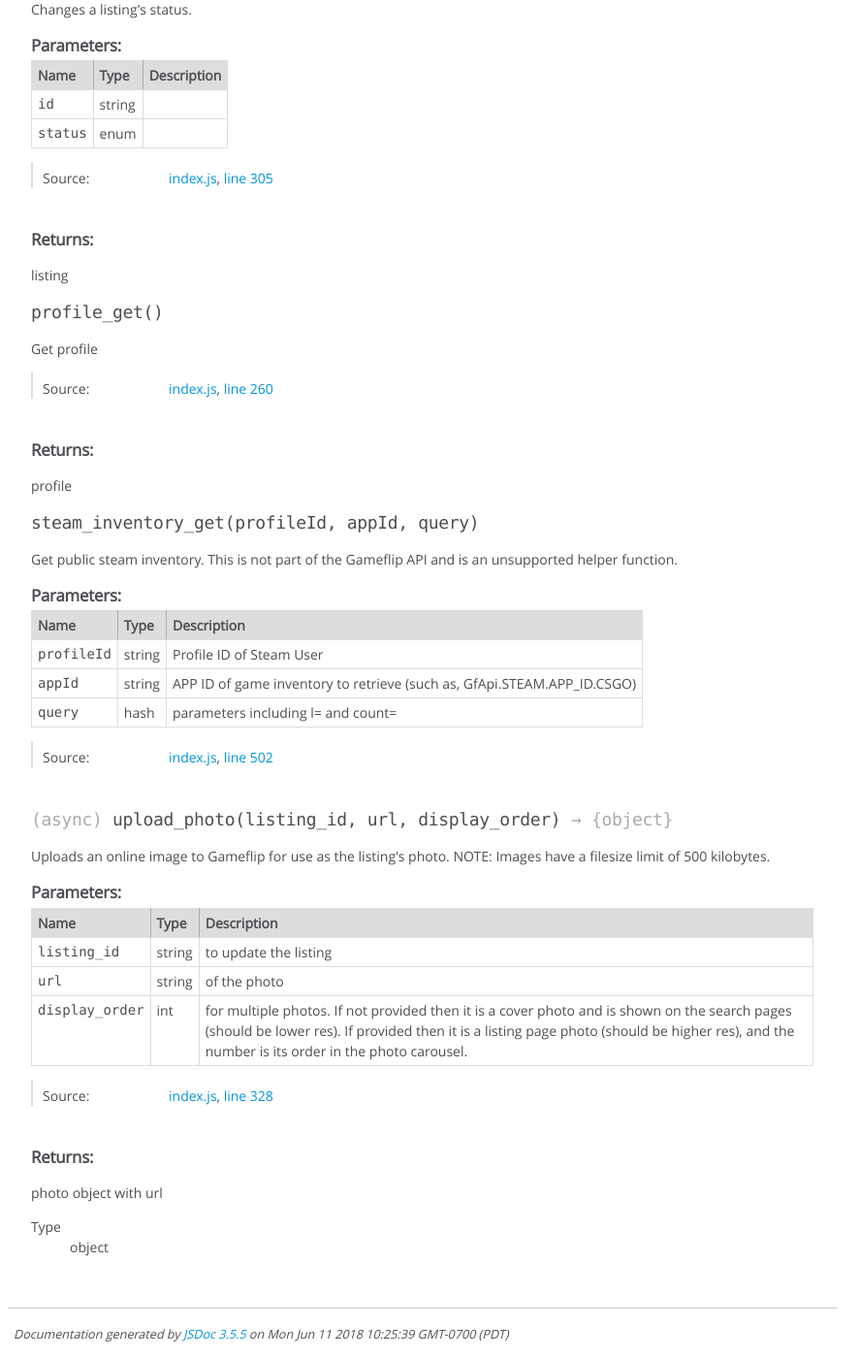
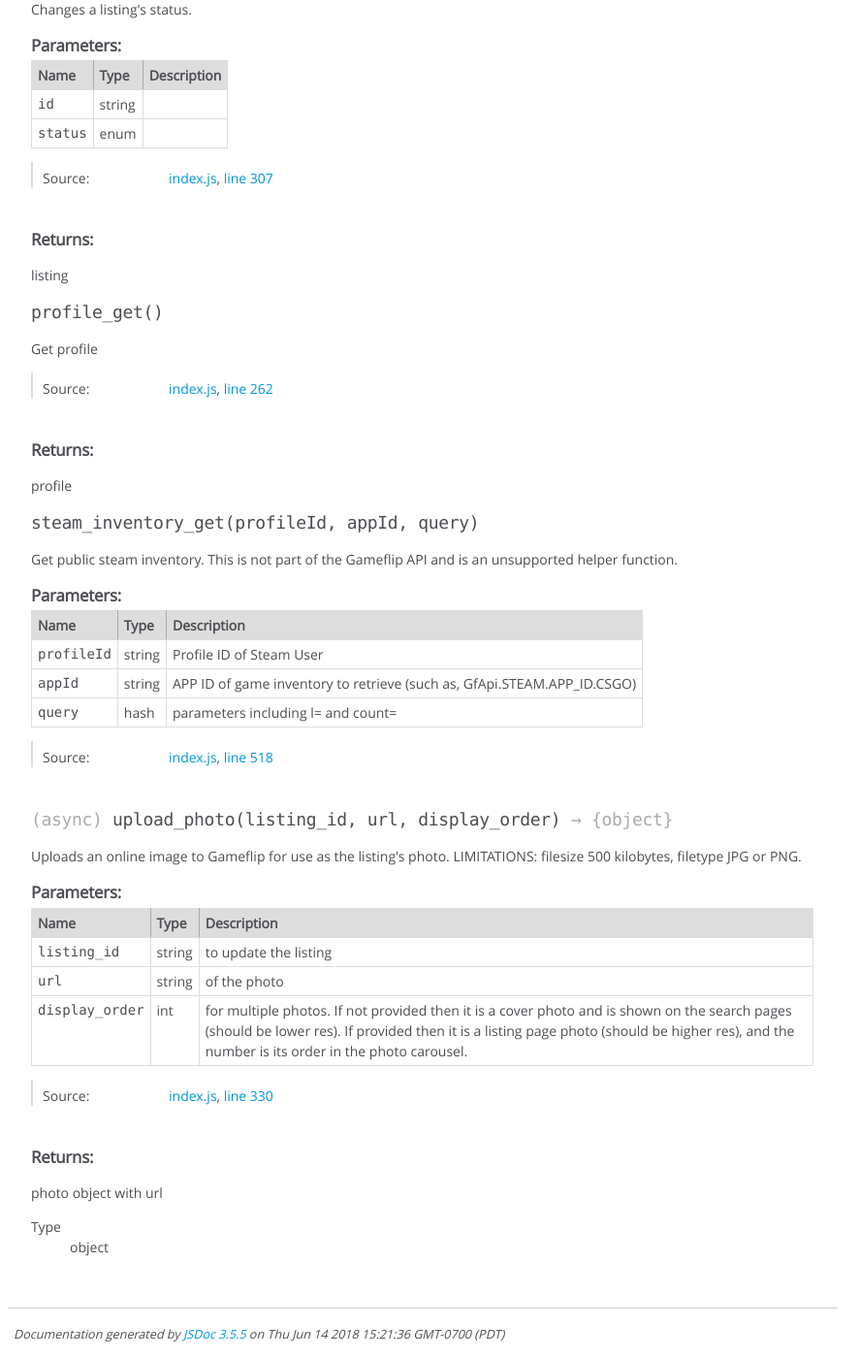
Before and after one commit to gameflip/gfapi, a Jekyll site: the page docs/gfapi/0.1.1/GfApi.html, which Jekyll copies as it is, in a window 1280 px wide and 1400 px high, scrolled down 5484 px. Shown: the whole window at 97% size, without its empty margins (0-887 px from the left). Built offline with Jekyll 4.4.1, drawn with Linux system fonts in a browser that asks for light colours; some of the changed text lies outside the part shown.

```diff
--- a/docs/gfapi/0.1.1/GfApi.html
+++ b/docs/gfapi/0.1.1/GfApi.html
@@ -1913,7 +1913,7 @@ Anyone else may only view listings that are publicly viewable or get an error.</
 
     <dt class="tag-source">Source:</dt>
     <dd class="tag-source"><ul class="dummy"><li>
-        <a href="index.js.html">index.js</a>, <a href="index.js.html#line305">line 305</a>
+        <a href="index.js.html">index.js</a>, <a href="index.js.html#line307">line 307</a>
     </li></ul></dd>
 
 
@@ -2009,7 +2009,7 @@ Anyone else may only view listings that are publicly viewable or get an error.</
 
     <dt class="tag-source">Source:</dt>
     <dd class="tag-source"><ul class="dummy"><li>
-        <a href="index.js.html">index.js</a>, <a href="index.js.html#line260">line 260</a>
+        <a href="index.js.html">index.js</a>, <a href="index.js.html#line262">line 262</a>
     </li></ul></dd>
 
 
@@ -2200,7 +2200,7 @@ Anyone else may only view listings that are publicly viewable or get an error.</
 
     <dt class="tag-source">Source:</dt>
     <dd class="tag-source"><ul class="dummy"><li>
-        <a href="index.js.html">index.js</a>, <a href="index.js.html#line502">line 502</a>
+        <a href="index.js.html">index.js</a>, <a href="index.js.html#line518">line 518</a>
     </li></ul></dd>
 
 
@@ -2243,7 +2243,7 @@ Anyone else may only view listings that are publicly viewable or get an error.</
 
 <div class="description">
     <p>Uploads an online image to Gameflip for use as the listing's photo.
-NOTE: Images have a filesize limit of 500 kilobytes.</p>
+LIMITATIONS: filesize 500 kilobytes, filetype JPG or PNG.</p>
 </div>
 
 
@@ -2385,7 +2385,7 @@ the number is its order in the photo carousel.</p></td>
 
     <dt class="tag-source">Source:</dt>
     <dd class="tag-source"><ul class="dummy"><li>
-        <a href="index.js.html">index.js</a>, <a href="index.js.html#line328">line 328</a>
+        <a href="index.js.html">index.js</a>, <a href="index.js.html#line330">line 330</a>
     </li></ul></dd>
 
 
@@ -2457,7 +2457,7 @@ the number is its order in the photo carousel.</p></td>
 <br class="clear">
 
 <footer>
-    Documentation generated by <a href="https://github.com/jsdoc3/jsdoc">JSDoc 3.5.5</a> on Mon Jun 11 2018 10:25:39 GMT-0700 (PDT)
+    Documentation generated by <a href="https://github.com/jsdoc3/jsdoc">JSDoc 3.5.5</a> on Thu Jun 14 2018 15:21:36 GMT-0700 (PDT)
 </footer>
 
 <script> prettyPrint(); </script>
--- a/docs/gfapi/0.1.1/index.html
+++ b/docs/gfapi/0.1.1/index.html
@@ -56,7 +56,7 @@
 <br class="clear">
 
 <footer>
-    Documentation generated by <a href="https://github.com/jsdoc3/jsdoc">JSDoc 3.5.5</a> on Mon Jun 11 2018 10:25:39 GMT-0700 (PDT)
+    Documentation generated by <a href="https://github.com/jsdoc3/jsdoc">JSDoc 3.5.5</a> on Thu Jun 14 2018 15:21:36 GMT-0700 (PDT)
 </footer>
 
 <script> prettyPrint(); </script>
```
Also changed, not shown: other parts of docs/gfapi/0.1.1/GfApi.html (+12 -12 lines), docs/gfapi/0.1.1/index.js.html (+19 -3 lines), index.js (+18 -2 lines).
